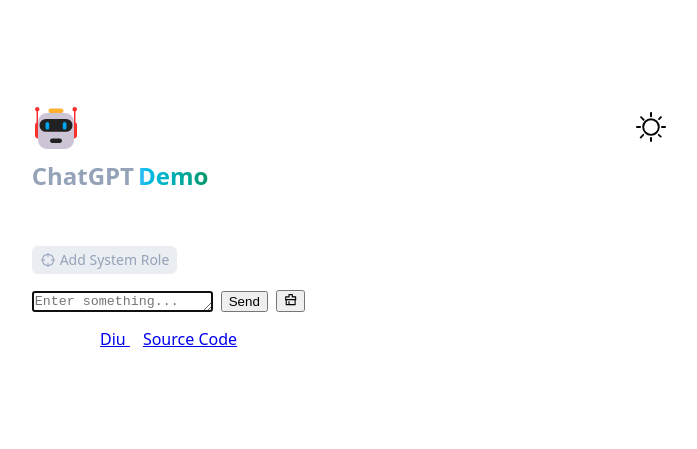
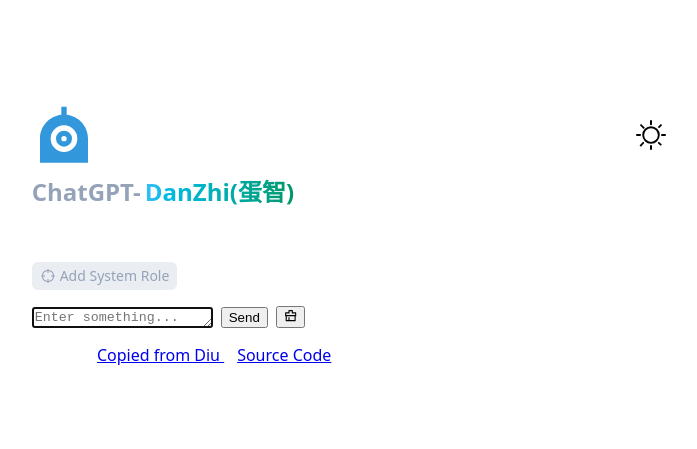
Before and after one commit to anse-app/chatgpt-demo, an Astro site: page / in a window 1280 px wide. Shown: the whole page, without its empty margins (288-985 px from the left). Built offline with nearby package versions, Linux system fonts and the light colour scheme; Astro itself is replaced by a stand-in of ours.

Commit message:
update header&footer&logo

```diff
--- a/src/components/Footer.astro
+++ b/src/components/Footer.astro
@@ -1,16 +1,16 @@
 <footer op-60>
   <p mt-6 text-sm text-slate>
-    <span pr-1>Made by</span>
+    <span pr-1>whatqiu</span>
     <a
     border-b border-slate border-none hover:border-dashed
       href="https://ddiu.io" target="_blank"
     >
-      Diu
+     Copied from Diu
     </a>
     <span px-1>|</span>
     <a
       border-b border-slate border-none hover:border-dashed
-      href="https://github.com/ddiu8081/chatgpt-demo" target="_blank"
+      href="https://github.com/whatqiu/chatgpt-demo" target="_blank"
     >
       Source Code
     </a>
--- a/src/components/Header.astro
+++ b/src/components/Header.astro
@@ -9,8 +9,8 @@
     <Themetoggle />
   </div>
   <div class="flex items-center mt-2">
-    <span class="text-2xl text-slate font-extrabold mr-1">ChatGPT</span>
-    <span class="text-2xl text-transparent font-extrabold bg-clip-text bg-gradient-to-r from-sky-400 to-emerald-600">Demo</span>
+    <span class="text-2xl text-slate font-extrabold mr-1">ChatGPT-</span>
+    <span class="text-2xl text-transparent font-extrabold bg-clip-text bg-gradient-to-r from-sky-400 to-emerald-600">DanZhi(蛋智)</span>
   </div>
   <p mt-1 text-slate op-60>Based on OpenAI API (gpt-3.5-turbo).</p>
 </header>
--- a/src/components/Logo.astro
+++ b/src/components/Logo.astro
@@ -1 +1 @@
-<svg xmlns="http://www.w3.org/2000/svg" width="48" height="48" viewBox="0 0 32 32"><g fill="none"><path fill="#F8312F" d="M5 3.5a1.5 1.5 0 0 1-1 1.415V12l2.16 5.487L4 23c-1.1 0-2-.9-2-1.998v-7.004a2 2 0 0 1 1-1.728V4.915A1.5 1.5 0 1 1 5 3.5Zm25.05.05c0 .681-.44 1.26-1.05 1.468V12.2c.597.347 1 .994 1 1.73v7.01c0 1.1-.9 2-2 2l-2.94-5.68L28 11.93V5.018a1.55 1.55 0 1 1 2.05-1.468Z"/><path fill="#FFB02E" d="M11 4.5A1.5 1.5 0 0 1 12.5 3h7a1.5 1.5 0 0 1 .43 2.938c-.277.082-.57.104-.847.186l-3.053.904l-3.12-.908c-.272-.08-.56-.1-.832-.18A1.5 1.5 0 0 1 11 4.5Z"/><path fill="#CDC4D6" d="M22.05 30H9.95C6.66 30 4 27.34 4 24.05V12.03C4 8.7 6.7 6 10.03 6h11.95C25.3 6 28 8.7 28 12.03v12.03c0 3.28-2.66 5.94-5.95 5.94Z"/><path fill="#212121" d="M9.247 18.5h13.506c2.33 0 4.247-1.919 4.247-4.25A4.257 4.257 0 0 0 22.753 10H9.247A4.257 4.257 0 0 0 5 14.25a4.257 4.257 0 0 0 4.247 4.25Zm4.225 7.5h5.056C19.34 26 20 25.326 20 24.5s-.66-1.5-1.472-1.5h-5.056C12.66 23 12 23.674 12 24.5s.66 1.5 1.472 1.5Z"/><path fill="#00A6ED" d="M10.25 12C9.56 12 9 12.56 9 13.25v2.5a1.25 1.25 0 1 0 2.5 0v-2.5c0-.69-.56-1.25-1.25-1.25Zm11.5 0c-.69 0-1.25.56-1.25 1.25v2.5a1.25 1.25 0 1 0 2.5 0v-2.5c0-.69-.56-1.25-1.25-1.25Z"/></g></svg>
+<svg xmlns="http://www.w3.org/2000/svg" viewBox="0 0 24 24" width="64" height="64"><path fill="none" d="M0 0h24v24H0z"/><path d="M13 4.055c4.5.497 8 4.312 8 8.945v9H3v-9c0-4.633 3.5-8.448 8-8.945V1h2v3.055zM12 18a5 5 0 1 0 0-10 5 5 0 0 0 0 10zm0-2a3 3 0 1 1 0-6 3 3 0 0 1 0 6zm0-2a1 1 0 1 0 0-2 1 1 0 0 0 0 2z" fill="rgba(50,152,219,1)"/></svg>
```
